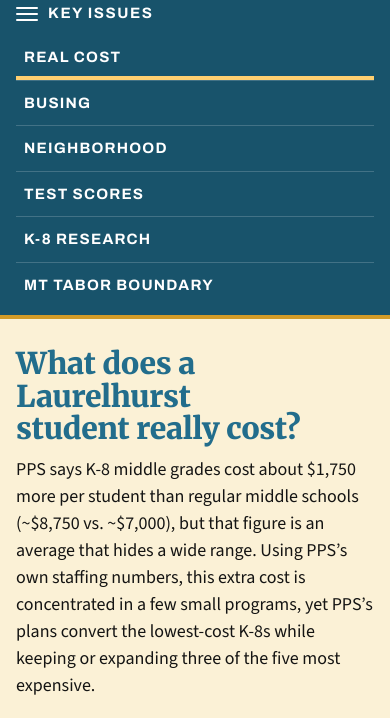
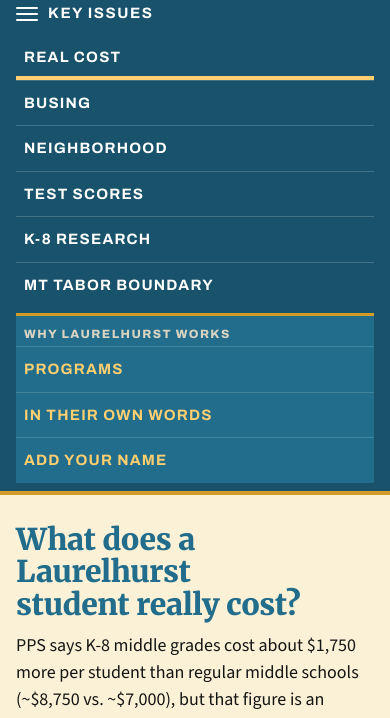
Before and after one commit to GloriaAnholt/save-laurelhurst-k8, a plain HTML site: page cost.html in a window 390 px wide. Both pictures are taken after a click on the button "KEY ISSUES". Shown: the part 84-802 px from the top of the page. Drawn offline with nearby package versions, Linux system fonts and the light colour scheme.

Commit message:
adds the new cards to hamburger menu
not enough space to add them to the bar, but they're in the mobile menu. flips some colors. link in mobile menu goes nowhere for now

```diff
--- a/cost.html
+++ b/cost.html
@@ -41,6 +41,10 @@
       <li><a href="scores.html">Test scores</a></li>
       <li><a href="research.html">K-8 research</a></li>
       <li><a href="boundary.html">Mt Tabor boundary</a></li>
+      <li class="nav-extra nav-extra-head" aria-hidden="true"><span>Why Laurelhurst works</span></li>
+      <li class="nav-extra"><a href="index.html#programs">Programs</a></li>
+      <li class="nav-extra"><a href="index.html#voices">In their own words</a></li>
+      <li class="nav-extra"><a href="index.html#sign">Add your name</a></li>
     </ul>
   </div>
 </nav>
--- a/style.css
+++ b/style.css
@@ -128,6 +128,7 @@ a:hover { color: var(--red); }
 .nav a[aria-current="page"] { box-shadow: inset 0 -4px 0 var(--gold-bright); }
 .nav a[aria-current="page"]:hover { box-shadow: none; }
 
+.nav li.nav-extra { display: none; }
 @media (max-width: 860px) {
   .nav .wrap { flex-direction: column; }
   .nav-toggle { display: inline-flex; }
@@ -567,6 +568,15 @@ a.num:hover { color: var(--red); }
 .why-card p { color: var(--on-dark-muted); }
 .why-card .more { color: var(--gold-bright); }
 
+/* positives in the phone menu */
+@media (max-width: 860px) {
+  .nav.open li.nav-extra { display: flex; background: var(--blue); }
+  .nav li.nav-extra-head { border-top: 3px solid var(--gold); margin-top: 6px; }
+  .nav-extra-head span { padding: 12px 8px 6px; font: 800 12px/1 var(--label); letter-spacing: 0.12em; text-transform: uppercase; color: var(--on-dark-muted); }
+  .nav-extra a { color: var(--gold-bright); }
+  .nav li.nav-extra + li.nav-extra { border-top-color: rgba(255, 255, 255, 0.14); }
+}
+
 /* ---------- Footer ---------- */
 .site-footer { background: var(--blue-deep); color: var(--on-dark-muted); }
 .site-footer .wrap { padding-block: 24px 32px; display: flex; flex-wrap: wrap; justify-content: space-between; gap: 8px 24px; font-size: 15px; }
```
Also changed, not shown: boundary.html (+4 -0 lines), busing.html (+4 -0 lines), index.html (+4 -0 lines), neighborhood.html (+4 -0 lines), research.html (+4 -0 lines), scores.html (+4 -0 lines).
